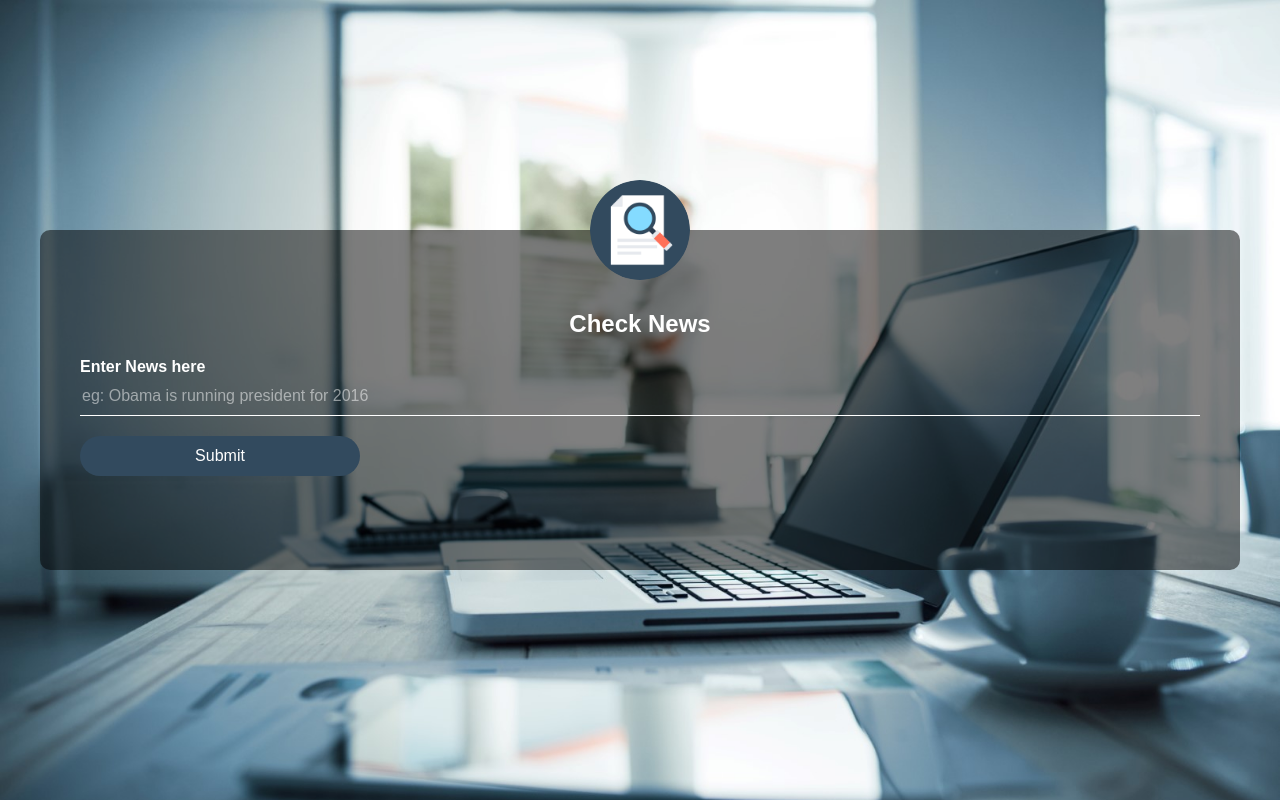
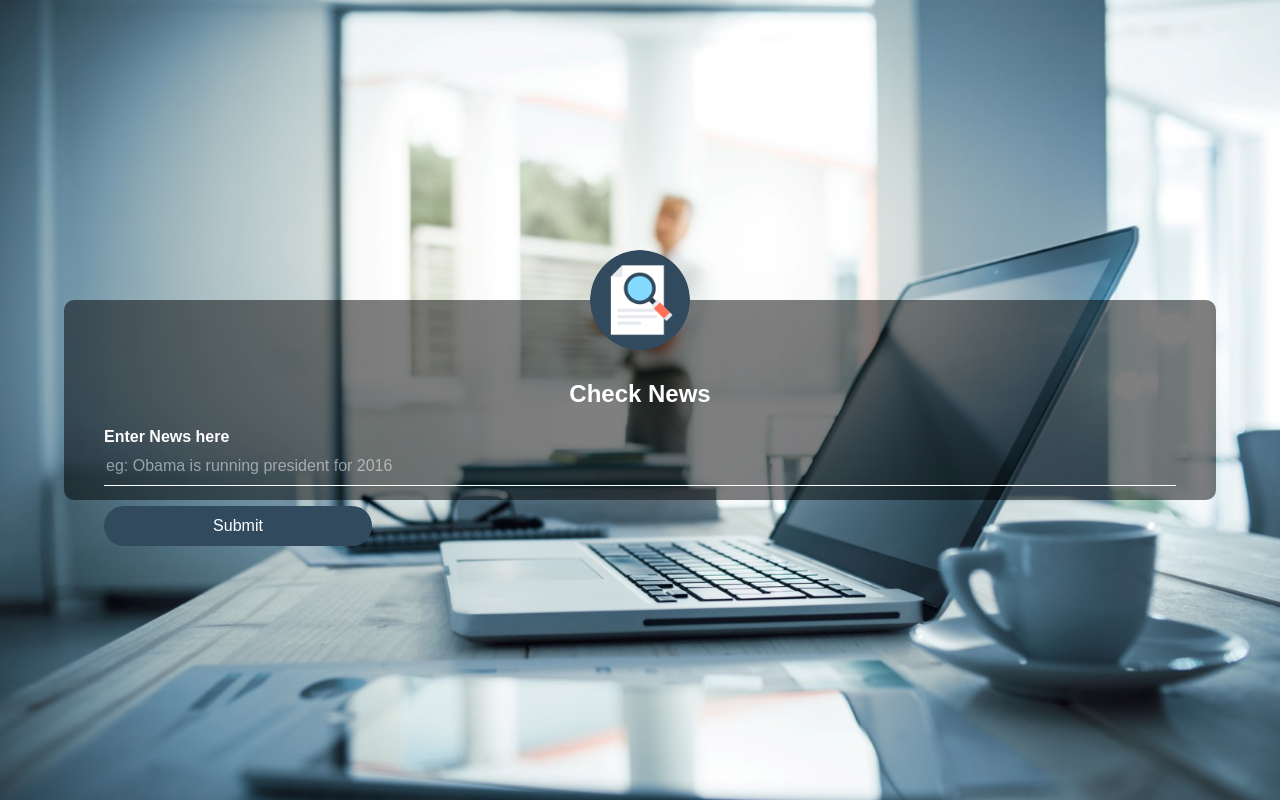
Before and after one commit to sohilluhar/test_fake, a Django app: page / in a window 1280 px wide. Run offline with Django 3.2, Linux system fonts and the light colour scheme.

Commit message:
css chaged

```diff
--- a/fakenews/static/fakenews/home.css
+++ b/fakenews/static/fakenews/home.css
@@ -5,8 +5,8 @@
 	top:50%;
 	left:50%;
 	transform: translate(-50%, -50%);
-	width:1200px;
-	height:340px;
+	width:90%;
+	height:25%;
 	padding:80px 40px;
 	box-sizing: border-box;
 	background:rgba(0,0,0,0.5) ;
--- a/fakenews/static/fakenews/res.css
+++ b/fakenews/static/fakenews/res.css
@@ -12,8 +12,8 @@
 	top:50%;
 	left:50%;
 	transform: translate(-50%, -50%);
-	width:1200px;
-	height:550px;
+	width:90%;
+	height:50%;
 	padding:80px 40px;
 	box-sizing: border-box;
 	background:rgba(0,0,0,0.5) ;
```
